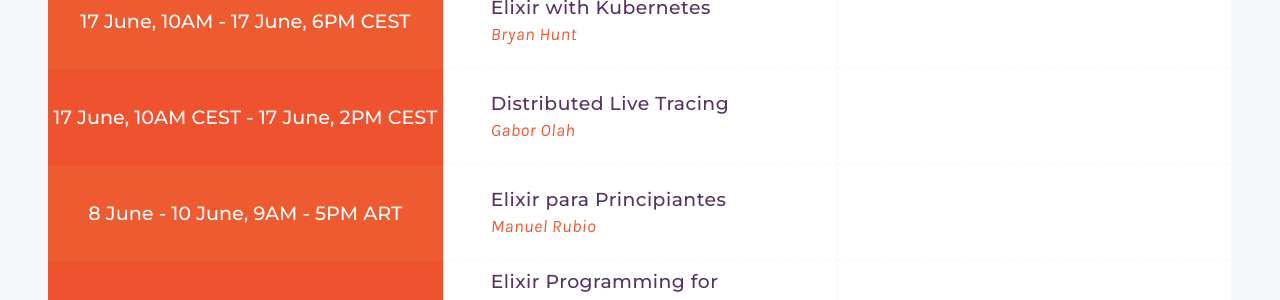
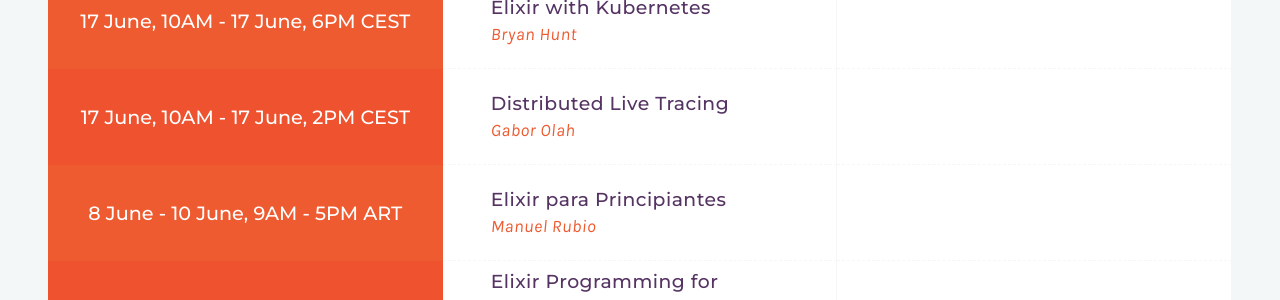
Before and after one commit to esl/virtual-elixirconf-eu-jekyll, a Jekyll site: the page built from index.html, in a window 1280 px wide and 900 px high, scrolled down 6427 px. Shown: the part 155-455 px from the top of the window. Built offline with Jekyll 4.4.1, drawn with Linux system fonts in a browser that asks for light colours; some web fonts are replaced.

Commit message:
Update from Forestry.io ewa.magiera@erlang-solutions.com updated _data/training.yml

```diff
--- a/_data/training.yml
+++ b/_data/training.yml
@@ -29,7 +29,7 @@
   training_2: ''
   training_2_url: ''
   training_2_instructor: ''
-- from: 17 June, 10AM CEST
+- from: 17 June, 10AM
   to: 17 June, 2PM CEST
   type: ''
   training_1: Distributed Live Tracing
```
